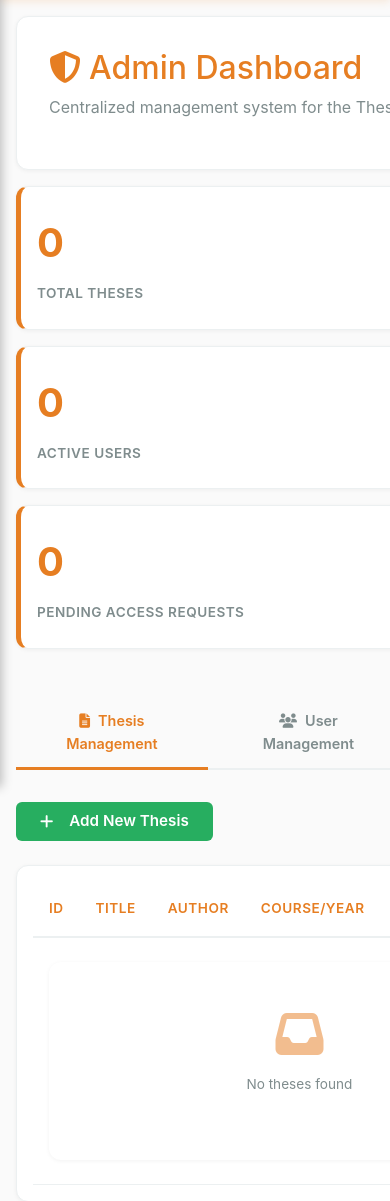
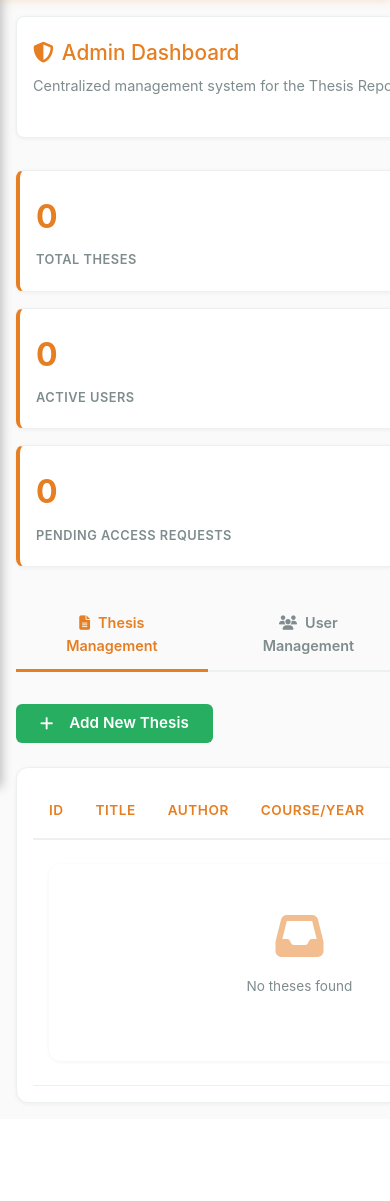
Before and after one commit to bootlaeg/CITAS-Smart-Archive, a PHP site: page /ctrws-fix/admin.php in a window 390 px wide; the page is wider, and only the part inside the window is pictured. Shown: the part 57-1258 px from the top of that part. After the commit the page ends 1160 px from the top of that part, so only its background shows below. Run offline with PHP 8.4, Linux system fonts and the light colour scheme; the visitor is signed in with stand-in values (Sample User, id 1); data that the repository does not hold is empty.

Commit message:
Refactor admin styles for improved layout and responsiveness

```diff
--- a/admin.php
+++ b/admin.php
@@ -723,35 +723,40 @@ $access_result = $conn->query("
                 gap: 1rem;
             }
 
-            .admin-header {
+            .page-header {
                 padding: 1.5rem 1rem;
-            }
-
-            .admin-header h1 {
+                margin-bottom: 1rem;
+                border-radius: 8px;
+            }
+
+            .page-header h1 {
                 font-size: 1.3rem;
                 margin-bottom: 0.5rem;
             }
 
-            .admin-header p {
+            .page-header p {
                 font-size: 0.9rem;
             }
 
             .stats-grid {
                 grid-template-columns: 1fr;
                 gap: 1rem;
+                margin-bottom: 1rem;
             }
 
             .stat-card {
-                padding: 1.5rem 1rem;
-            }
-
-            .stat-card .stat-number {
+                padding: 1.25rem 1rem;
+                border-radius: 8px;
+                border-left: 4px solid var(--primary-orange);
+            }
+
+            .stat-value {
                 font-size: 2rem;
                 margin-bottom: 0.5rem;
             }
 
-            .stat-card .stat-label {
-                font-size: 0.85rem;
+            .stat-label {
+                font-size: 0.8rem;
             }
 
             .admin-tabs {
```
Also changed, not shown: admin_includes/admin.php (+27 -5 lines).
